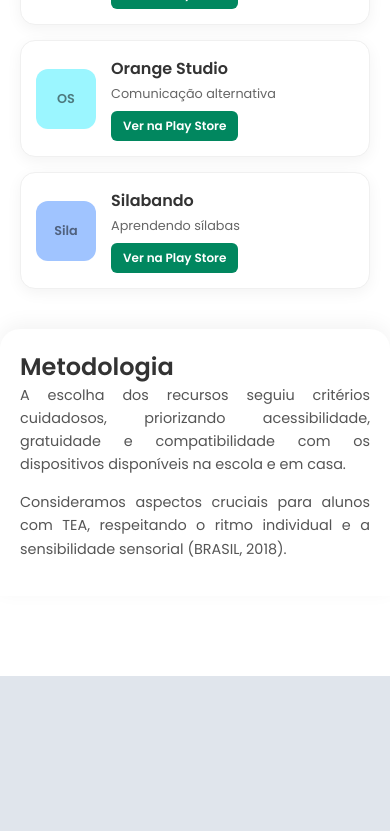
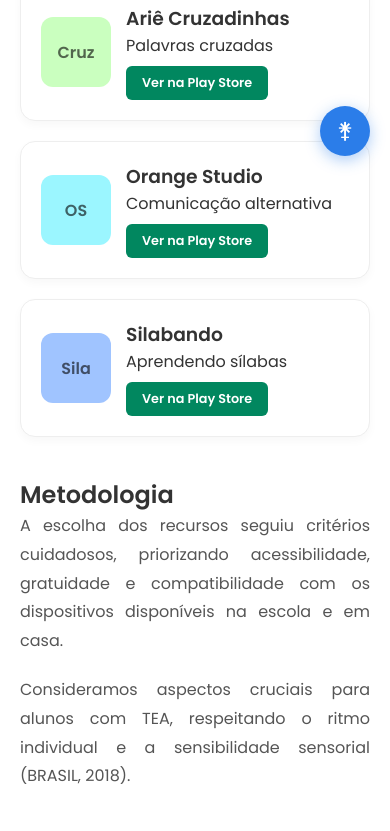
Before and after one commit to IgorMeloDev/Guia_Do_Professor, a plain HTML site: page index.html in a window 390 px wide. Shown: the part 668-1499 px from the top of the page. Before the commit the page ends 1344 px from the top, so only its background shows below. Drawn offline with Linux system fonts and the light colour scheme.

Commit message:
responsivo 1 24-11-2025

```diff
--- a/style.css
+++ b/style.css
@@ -1,26 +1,26 @@
-/* RESET BÁSICO */
+/* --- RESET BÁSICO --- */
 * { margin: 0; padding: 0; box-sizing: border-box; }
 
 body {
-    font-family: 'Poppins', sans-serif; /* Fonte mais moderna */
-    background-color: #e0e5ec;
-    display: flex;
-    justify-content: center;
+    font-family: 'Poppins', sans-serif;
+    background-color: #f0f2f5;
     color: #333;
+    /* Removemos o flex centralizado do body para o layout fluir melhor no PC */
 }
 
-/* SIMULAÇÃO CELULAR */
+/* --- O CONTÊINER PRINCIPAL --- */
 .app-container {
-    background-color: #ffffff;
+    background-color: #fff;
     width: 100%;
-    max-width: 420px;
+    /* MÁGICA 1: No PC, vai até 1000px. No celular, ocupa 100% */
+    max-width: 1000px;
     min-height: 100vh;
-    box-shadow: 0 0 30px rgba(0,0,0,0.1);
+    margin: 0 auto; /* Centraliza a caixa na tela do PC */
+    box-shadow: 0 0 20px rgba(0,0,0,0.05);
     position: relative;
-    padding-bottom: 80px;
 }
 
-/* CABEÇALHO */
+/* --- CABEÇALHO --- */
 header {
     background-color: #fff;
     position: sticky;
@@ -33,13 +33,14 @@ header {
     padding: 20px;
     background: linear-gradient(135deg, #2b7de9, #6da6f7);
     color: white;
-    border-bottom-left-radius: 20px;
-    border-bottom-right-radius: 20px;
+    /* Arredondado apenas embaixo */
+    border-radius: 0 0 20px 20px;
 }
 
 .logo-area {
     display: flex;
     align-items: center;
+    justify-content: center; /* Centraliza logo no PC */
     gap: 15px;
 }
 
@@ -52,123 +53,153 @@ header {
 }
 
 h1 {
-    font-size: 1.1rem;
+    font-size: 1.2rem;
     line-height: 1.2;
     font-weight: 600;
 }
 
-/* NAVEGAÇÃO (TABS) */
+/* --- NAVEGAÇÃO --- */
 .nav-tabs {
     display: flex;
     justify-content: center;
-    gap: 20px;
+    gap: 30px;
     padding: 15px 0;
 }
 
 .tab {
     background: none;
     border: none;
-    font-size: 1rem;
+    font-size: 1.1rem;
     color: #888;
     font-weight: 600;
-    padding-bottom: 5px;
     cursor: pointer;
+    padding: 10px;
 }
 
-.tab:hover { color: #2b7de9; }
-/* Efeito simples de aba ativa */
-.tab:focus {
+.tab:hover, .tab:focus {
     color: #2b7de9;
-    border-bottom: 2px solid #2b7de9;
+    border-bottom: 3px solid #2b7de9;
 }
 
-/* LISTA DE JOGOS */
+/* --- LISTA DE JOGOS (A Mágica da Responsividade) --- */
 .games-grid {
-    display: flex;
-    flex-direction: column;
-    gap: 15px;
+    display: grid;
     padding: 20px;
+    gap: 20px;
+
+    /* MÁGICA 2: Crie colunas automaticamente!
+       Se a tela for pequena, 1 coluna. Se for grande, várias.
+       Mínimo de 300px por card. */
+    grid-template-columns: repeat(auto-fit, minmax(300px, 1fr));
 }
 
 .game-card {
     background-color: white;
     border-radius: 15px;
-    padding: 15px;
+    padding: 20px;
     display: flex;
     align-items: center;
     gap: 15px;
-    box-shadow: 0 4px 15px rgba(0,0,0,0.05);
-    border: 1px solid #f0f0f0;
+    border: 1px solid #eee;
+    box-shadow: 0 4px 10px rgba(0,0,0,0.03);
     transition: transform 0.2s;
 }
 
 .game-card:hover {
-    transform: translateY(-3px);
-    box-shadow: 0 8px 20px rgba(0,0,0,0.1);
+    transform: translateY(-5px); /* Efeito de subir ao passar o mouse */
+    border-color: #2b7de9;
 }
 
-/* Placeholder colorido para ícone */
 .game-icon-placeholder {
-    width: 60px;
-    height: 60px;
+    width: 70px;
+    height: 70px;
     border-radius: 12px;
     display: flex;
     justify-content: center;
     align-items: center;
     font-weight: bold;
-    color: rgba(0,0,0,0.5);
-    font-size: 0.8rem;
-    flex-shrink: 0; /* Não deixa o ícone esmagar */
+    color: rgba(0,0,0,0.6);
+    font-size: 1rem;
+    flex-shrink: 0;
 }
 
-.game-info {
-    flex-grow: 1;
-}
+.game-info { flex-grow: 1; }
 
-.game-info h3 {
-    font-size: 1rem;
-    margin-bottom: 4px;
-    color: #333;
-}
-
-.game-info p {
-    font-size: 0.8rem;
-    color: #666;
-    margin-bottom: 8px;
-}
-
-/* Botão estilo Play Store */
 .btn-download {
     display: inline-block;
-    padding: 6px 12px;
-    background-color: #01875f; /* Verde Play Store */
+    margin-top: 8px;
+    padding: 8px 16px;
+    background-color: #01875f;
     color: white;
     text-decoration: none;
     border-radius: 6px;
-    font-size: 0.75rem;
+    font-size: 0.8rem;
     font-weight: 600;
-    transition: background 0.2s;
 }
 
-.btn-download:hover {
-    background-color: #016e4d;
-}
-
-/* METODOLOGIA */
+/* --- METODOLOGIA --- */
 .methodology-section {
-    padding: 20px;
-    background-color: white;
-    margin-top: 20px;
-    border-radius: 20px 20px 0 0;
-    box-shadow: 0 -5px 20px rgba(0,0,0,0.05);
+    padding: 40px; /* Mais espaço nas laterais no PC */
+    max-width: 800px; /* Não deixa o texto ficar muito largo difícil de ler */
+    margin: 0 auto;
 }
 
 .text-box p {
-    margin-bottom: 15px;
-    line-height: 1.6;
+    margin-bottom: 20px;
+    line-height: 1.8;
     color: #555;
+    font-size: 1rem;
     text-align: justify;
-    font-size: 0.9rem;
 }
 
-/* BOTÃO FLUTU
+/* --- BOTÃO FLUTUANTE --- */
+.fab {
+    position: fixed;
+    bottom: 30px;
+    right: 30px; /* Canto direito da tela */
+    width: 60px;
+    height: 60px;
+    background-color: #2b7de9;
+    border-radius: 50%;
+    border: none;
+    color: white;
+    font-size: 28px;
+    box-shadow: 0 4px 15px rgba(43, 125, 233, 0.4);
+    cursor: pointer;
+    z-index: 100;
+    display: flex;
+    align-items: center;
+    justify-content: center;
+    transition: transform 0.2s;
+}
+
+.fab:hover { transform: scale(1.1); }
+
+/* --- MEDIA QUERIES (Ajustes finos para Celular) --- */
+@media (max-width: 768px) {
+    /* Tudo aqui dentro só funciona se a tela for menor que 768px (Tablet/Celular) */
+
+    .app-container {
+        max-width: 100%; /* Ocupa tudo */
+    }
+
+    .header-content {
+        border-radius: 0 0 15px 15px; /* Curva menor */
+    }
+
+    .games-grid {
+        grid-template-columns: 1fr; /* Força 1 coluna no celular */
+    }
+
+    .methodology-section {
+        padding: 20px;
+    }
+
+    .fab {
+        width: 50px;
+        height: 50px;
+        bottom: 20px;
+        right: 20px;
+        font-size: 22px;
+    }
+}
```
